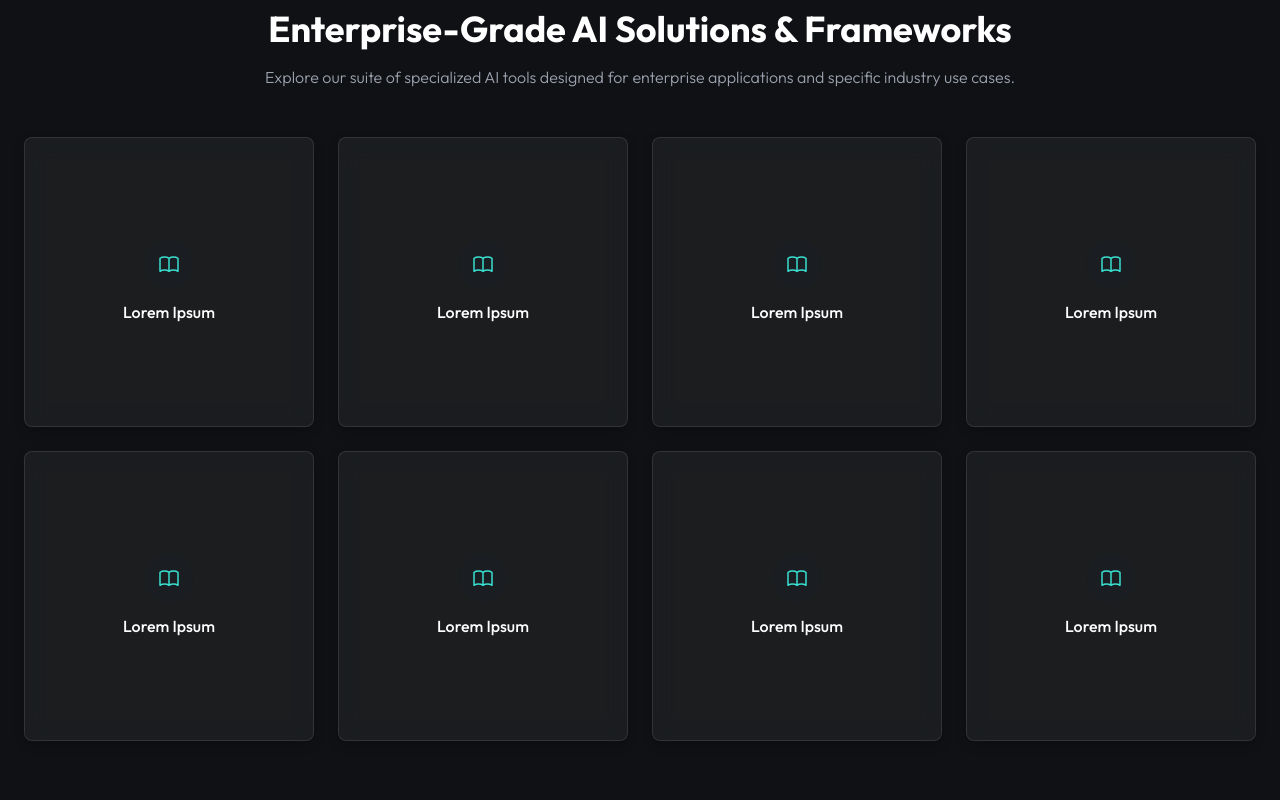
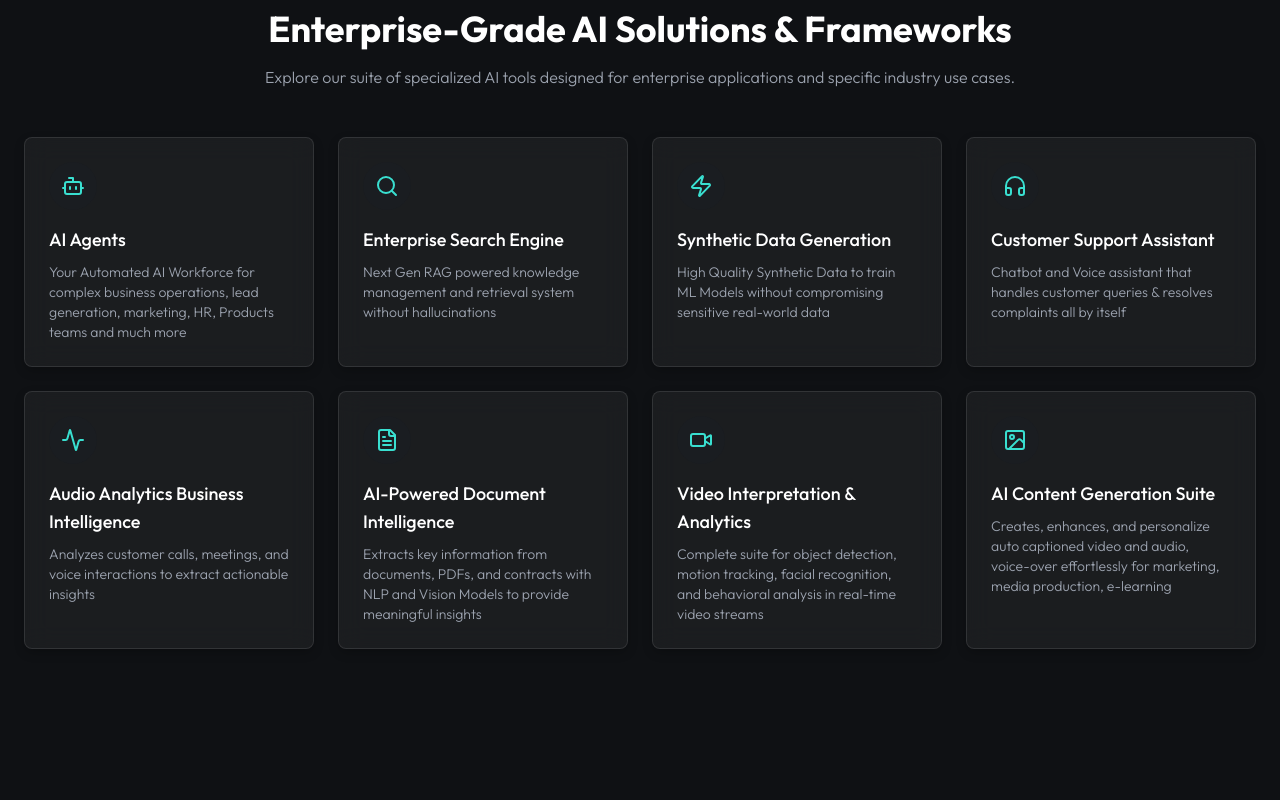
Before and after one commit to cobalt-nitrate/whimsical-web-blueprint-123-11, a React (Vite) app: page / in a window 1280 px wide. Shown: the part 3400-4200 px from the top of the page. Built offline with nearby package versions, Linux system fonts and the light colour scheme.

Commit message:
Refactor: Update AI Toolkit section content

```diff
--- a/src/components/Tools.tsx
+++ b/src/components/Tools.tsx
@@ -1,7 +1,11 @@
+
 import React, { useEffect, useRef } from 'react';
 import { Link } from 'react-router-dom';
+import { Activity, Bot, FileText, Headphones, Image, Search, Video, Zap } from 'lucide-react';
+
 const Tools = () => {
   const sectionRef = useRef<HTMLDivElement>(null);
+
   useEffect(() => {
     const observer = new IntersectionObserver(([entry]) => {
       if (entry.isIntersecting) {
@@ -10,16 +14,77 @@ const Tools = () => {
     }, {
       threshold: 0.1
     });
+
     if (sectionRef.current) {
       observer.observe(sectionRef.current);
     }
+
     return () => {
       if (sectionRef.current) {
         observer.unobserve(sectionRef.current);
       }
     };
   }, []);
-  return <section id="tools" ref={sectionRef} className="py-20 bg-dark-900 opacity-0">
+
+  const toolsData = [
+    {
+      id: 1,
+      title: "AI Agents",
+      description: "Your Automated AI Workforce for complex business operations, lead generation, marketing, HR, Products teams and much more",
+      icon: Bot
+    },
+    {
+      id: 2,
+      title: "Enterprise Search Engine",
+      description: "Next Gen RAG powered knowledge management and retrieval system without hallucinations",
+      icon: Search
+    },
+    {
+      id: 3,
+      title: "Synthetic Data Generation",
+      description: "High Quality Synthetic Data to train ML Models without compromising sensitive real-world data",
+      icon: Zap
+    },
+    {
+      id: 4,
+      title: "Customer Support Assistant",
+      description: "Chatbot and Voice assistant that handles customer queries & resolves complaints all by itself",
+      icon: Headphones
+    },
+    {
+      id: 5,
+      title: "Audio Analytics Business Intelligence",
+      description: "Analyzes customer calls, meetings, and voice interactions to extract actionable insights",
+      icon: Activity
+    },
+    {
+      id: 6,
+      title: "AI-Powered Document Intelligence",
+      description: "Extracts key information from documents, PDFs, and contracts with NLP and Vision Models to provide meaningful insights",
+      icon: FileText
+    },
+    {
+      id: 7,
+      title: "Video Interpretation & Analytics",
+      description: "Complete suite for object detection, motion tracking, facial recognition, and behavioral analysis in real-time video streams",
+      icon: Video
+    },
+    {
+      id: 8,
+      title: "AI Content Generation Suite",
+      description: "Creates, enhances, and personalize auto captioned video and audio, voice-over effortlessly for marketing, media production, e-learning",
+      icon: Image
+    },
+    {
+      id: 9,
+      title: "Vision AI for Quality Assurance",
+      description: "Leverages computer vision to detect defects, anomalies, and inconsistencies in real-time during the manufacturing process",
+      icon: Image
+    }
+  ];
+
+  return (
+    <section id="tools" ref={sectionRef} className="py-20 bg-dark-900 opacity-0">
       <div className="container mx-auto px-6">
         <div className="mb-12 text-center">
           <div className="inline-block px-3 py-1 rounded-full bg-dark-700 text-teal-500 text-xs font-medium mb-4">
@@ -33,10 +98,16 @@ const Tools = () => {
           </p>
         </div>
 
-        <div className="grid grid-cols-1 sm:grid-cols-2 md:grid-cols-4 gap-6 mb-10">
-          {Array.from({
-          length: 8
-        }).map((_, index) => <ToolCard key={index} delay={(index + 1) * 100} />)}
+        <div className="grid grid-cols-1 sm:grid-cols-2 md:grid-cols-3 lg:grid-cols-4 gap-6 mb-10">
+          {toolsData.slice(0, 8).map((tool) => (
+            <ToolCard
+              key={tool.id}
+              title={tool.title}
+              description={tool.description}
+              Icon={tool.icon}
+              delay={(tool.id) * 100}
+            />
+          ))}
         </div>
 
         <div className="text-center">
@@ -45,15 +116,20 @@ const Tools = () => {
           </Link>
         </div>
       </div>
-    </section>;
+    </section>
+  );
 };
+
 interface ToolCardProps {
+  title: string;
+  description: string;
+  Icon: React.ElementType;
   delay: number;
 }
-const ToolCard = ({
-  delay
-}: ToolCardProps) => {
+
+const ToolCard = ({ title, description, Icon, delay }: ToolCardProps) => {
   const cardRef = useRef<HTMLDivElement>(null);
+
   useEffect(() => {
     const observer = new IntersectionObserver(([entry]) => {
       if (entry.isIntersecting) {
@@ -66,30 +142,33 @@ const ToolCard = ({
       threshold: 0.1,
       rootMargin: '0px 0px -100px 0px'
     });
+
     if (cardRef.current) {
       observer.observe(cardRef.current);
     }
+
     return () => {
       if (cardRef.current) {
         observer.unobserve(cardRef.current);
       }
     };
   }, [delay]);
-  return <div ref={cardRef} className="glass-card glass-card-hover rounded-lg p-6 opacity-0 flex flex-col items-center justify-center aspect-square overflow-hidden relative group">
+
+  return (
+    <div
+      ref={cardRef}
+      className="glass-card glass-card-hover rounded-lg p-6 opacity-0 flex flex-col h-full overflow-hidden relative group"
+    >
       <div className="absolute inset-0 bg-teal-500/10 opacity-0 group-hover:opacity-100 transition-opacity duration-300"></div>
 
-      <div className="flex items-center justify-center mb-3 w-12 h-12 rounded-full bg-dark-700 group-hover:bg-teal-500/20 transition-colors duration-300">
-        <BrainIcon className="w-6 h-6 text-teal-500" />
+      <div className="flex items-center justify-center mb-4 w-12 h-12 rounded-full bg-dark-700 group-hover:bg-teal-500/20 transition-colors duration-300">
+        <Icon className="w-6 h-6 text-teal-500" />
       </div>
 
-      <h3 className="text-white font-medium text-center">Lorem Ipsum</h3>
-    </div>;
+      <h3 className="text-white font-medium text-lg mb-2">{title}</h3>
+      <p className="text-gray-400 text-sm">{description}</p>
+    </div>
+  );
 };
-const BrainIcon = ({
-  className
-}: {
-  className?: string;
-}) => <svg xmlns="http://www.w3.org/2000/svg" className={className} fill="none" viewBox="0 0 24 24" stroke="currentColor">
-    <path strokeLinecap="round" strokeLinejoin="round" strokeWidth={1.5} d="M12 6.253v13m0-13C10.832 5.477 9.246 5 7.5 5S4.168 5.477 3 6.253v13C4.168 18.477 5.754 18 7.5 18s3.332.477 4.5 1.253m0-13C13.168 5.477 14.754 5 16.5 5c1.747 0 3.332.477 4.5 1.253v13C19.832 18.477 18.247 18 16.5 18c-1.746 0-3.332.477-4.5 1.253" />
-  </svg>;
+
 export default Tools;
--- a/src/pages/Index.tsx
+++ b/src/pages/Index.tsx
@@ -34,6 +34,31 @@ const Index = () => {
     };
   }, []);
 
+  // Handle scroll from navbar for Research and Tools sections
+  useEffect(() => {
+    const handleHashChange = () => {
+      const { hash } = window.location;
+      if (hash) {
+        const element = document.querySelector(hash);
+        if (element) {
+          setTimeout(() => {
+            element.scrollIntoView({ behavior: 'smooth' });
+          }, 0);
+        }
+      }
+    };
+
+    // Handle hash on initial load
+    handleHashChange();
+
+    // Add event listener for hash changes
+    window.addEventListener('hashchange', handleHashChange);
+
+    return () => {
+      window.removeEventListener('hashchange', handleHashChange);
+    };
+  }, []);
+
   return (
     <PageLayout>
       <Hero />
```
